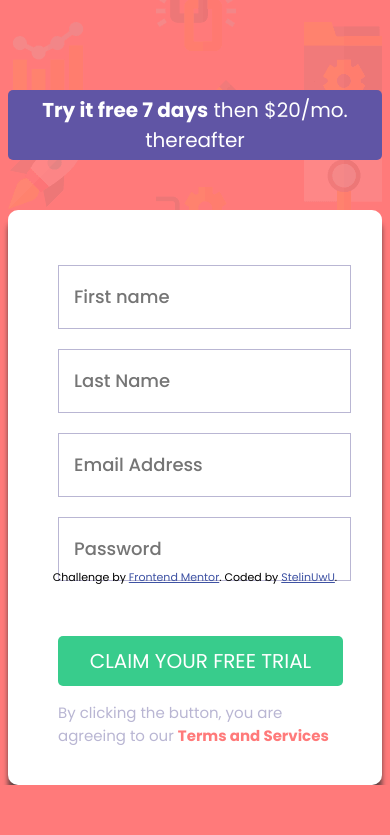
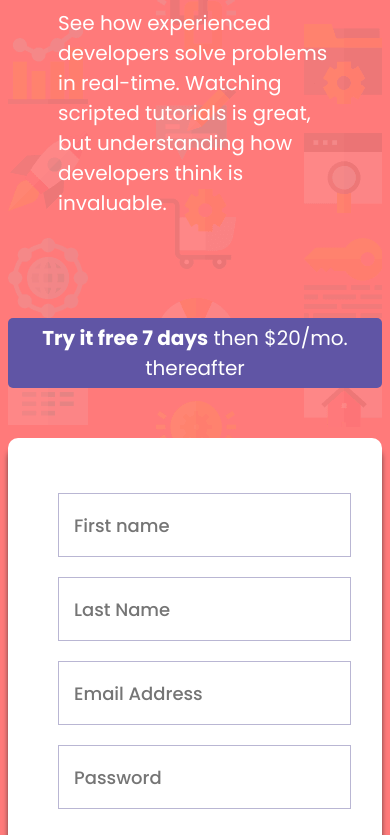
Before and after one commit to StelinUwU/Intro-component-with-sign-up-form, a plain HTML site: page index.html in a window 390 px wide. Shown: the part 294-1129 px from the top of the page. Before the commit the page ends 1079 px from the top, so only its background shows below. Drawn offline with Linux system fonts and the light colour scheme.

Commit message:
Bug fixed

```diff
--- a/css/mobile.css
+++ b/css/mobile.css
@@ -1,7 +1,12 @@
+body{
+  margin-top: 10px;
+}
+
 .info__login-container{
   display: flex;
   flex-direction: column;
   justify-content: center;
+  height: auto;
 }
 .info{
   margin-bottom: 80px;
```
Also changed, not shown: index.html (+5 -5 lines).
